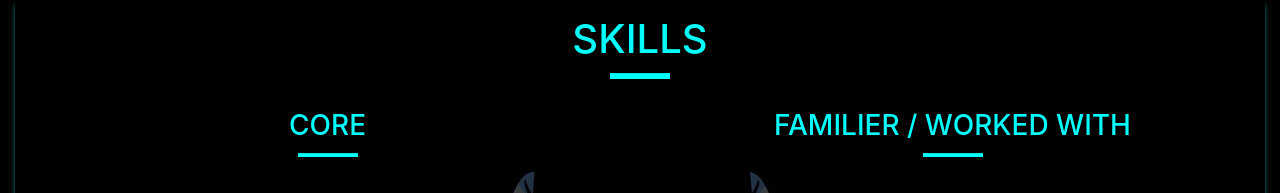
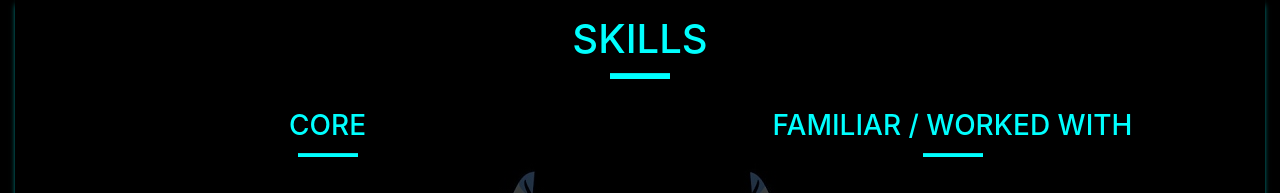
Before and after one commit to codevenator/codevenator.github.io, a plain HTML site: page index.html in a window 1280 px wide. Shown: the part 3335-3528 px from the top of the page. Drawn offline with nearby package versions, Linux system fonts and the light colour scheme.

Commit message:
Fixed familiar spelling

```diff
--- a/index.html
+++ b/index.html
@@ -284,7 +284,7 @@
 
 
                 <div class="col-6">
-                    <h3 class="skill_heading">FAMILIER / WORKED WITH</h3>
+                    <h3 class="skill_heading">FAMILIAR / WORKED WITH</h3>
                     <hr style="width: 60px;margin: 10px auto;height: 3px;background-color:cyan;" />
                     <div class="row">
                         <div class="col-6 col-sm-6 col-md-6 col-lg-6">
```
